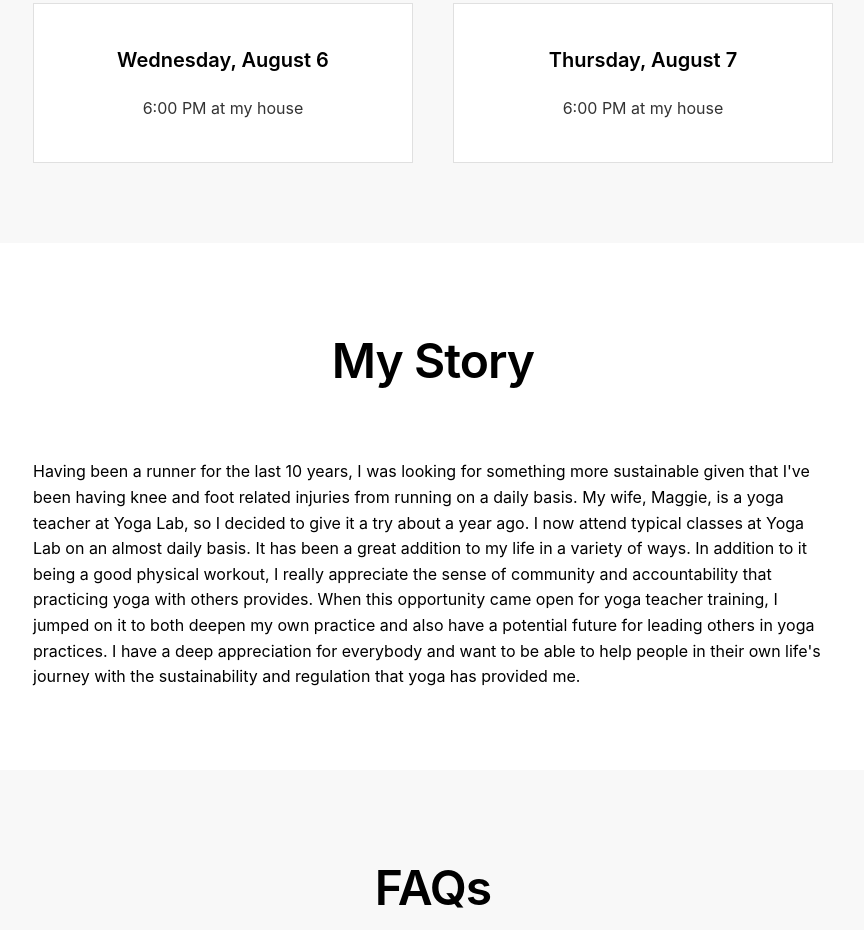
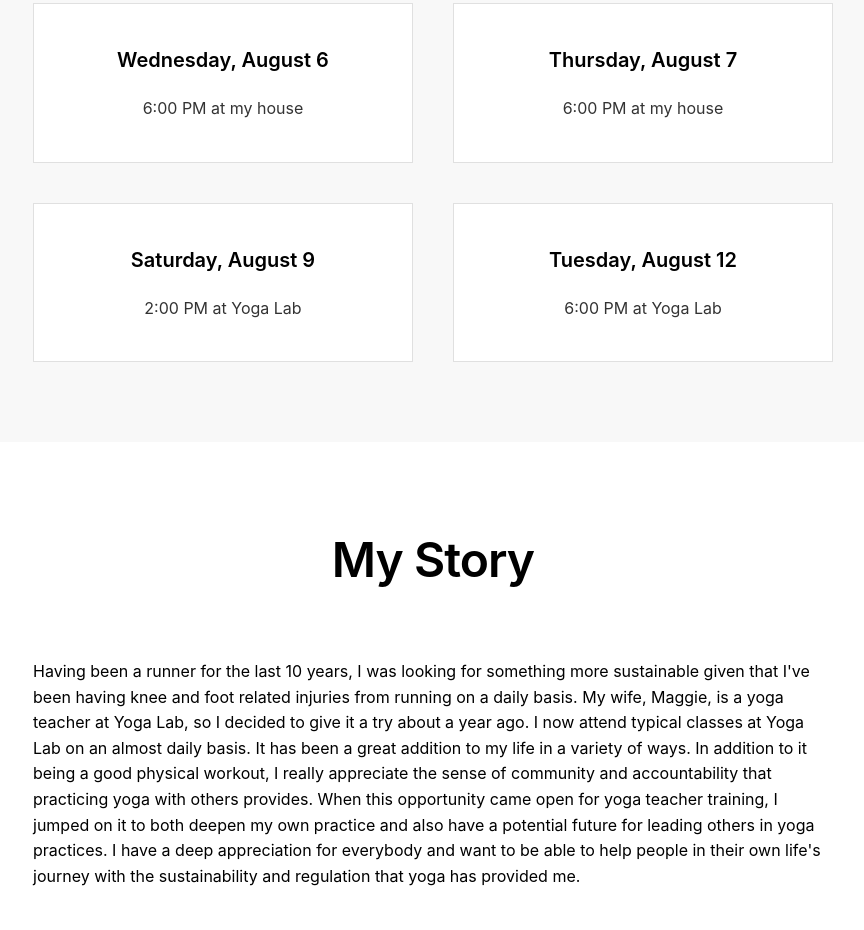
Before and after one commit to dkhundley/ytt-website, a website: page index.html in a window 1280 px wide. Shown: the part 2889-3819 px from the top of the page, without its empty margins (207-1071 px from the left). Drawn offline with Linux system fonts and the light colour scheme.

Commit message:
Adding additional class times

```diff
--- a/index.html
+++ b/index.html
@@ -87,6 +87,14 @@
                         <h3>Thursday, August 7</h3>
                         <p>6:00 PM at my house</p>
                     </div>
+                    <div class="schedule-item">
+                        <h3>Saturday, August 9</h3>
+                        <p>2:00 PM at Yoga Lab</p>
+                    </div>
+                    <div class="schedule-item">
+                        <h3>Tuesday, August 12</h3>
+                        <p>6:00 PM at Yoga Lab</p>
+                    </div>
                 </div>
             </div>
         </section>
@@ -122,7 +130,7 @@
                     </div>
                     <div class="faq-item">
                         <h3>What if I don't have a mat?</h3>
-                        <p>I have around 3-4 extra mats that people can borrow, and I'd be glad to have those cleaned if you would like to use one. Now, if you plan to roll up with a crew of 5+ people who all need mats, I unfortunately won't be able to provide a mat for everybody. But you don't necessarily need a formal mat! A large beach towel would also be okay.</p>
+                        <p>I have around 3 extra mats that people can borrow, and I'd be glad to have those cleaned if you would like to use one. Now, if you plan to roll up with a crew of 5+ people who all need mats, I unfortunately won't be able to provide a mat for everybody. But you don't necessarily need a formal mat! A large beach towel would also be okay.</p>
                     </div>
                     <div class="faq-item">
                         <h3>Are the practice teaching courses directly sponsored by Yoga Lab?</h3>
```
